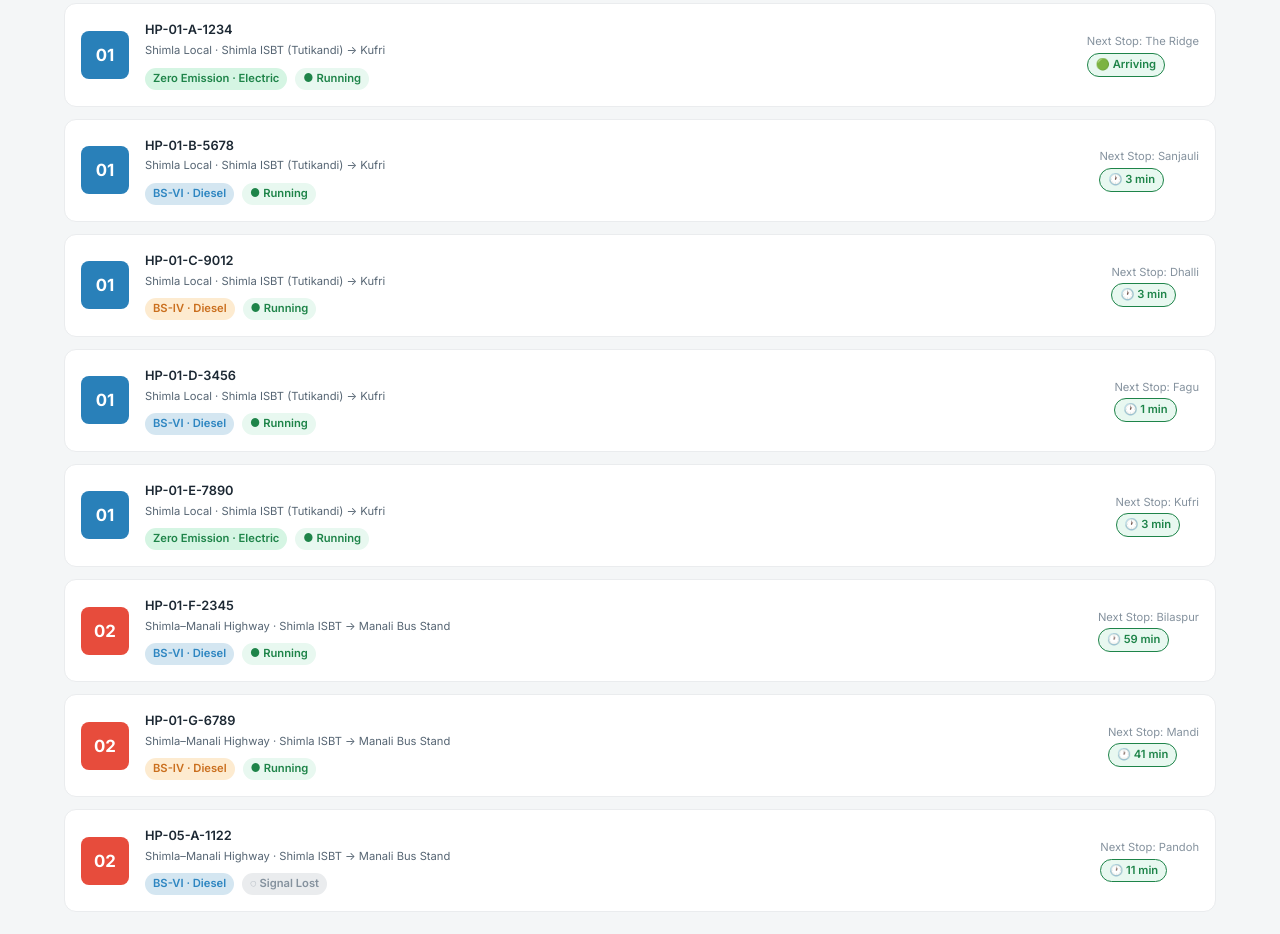
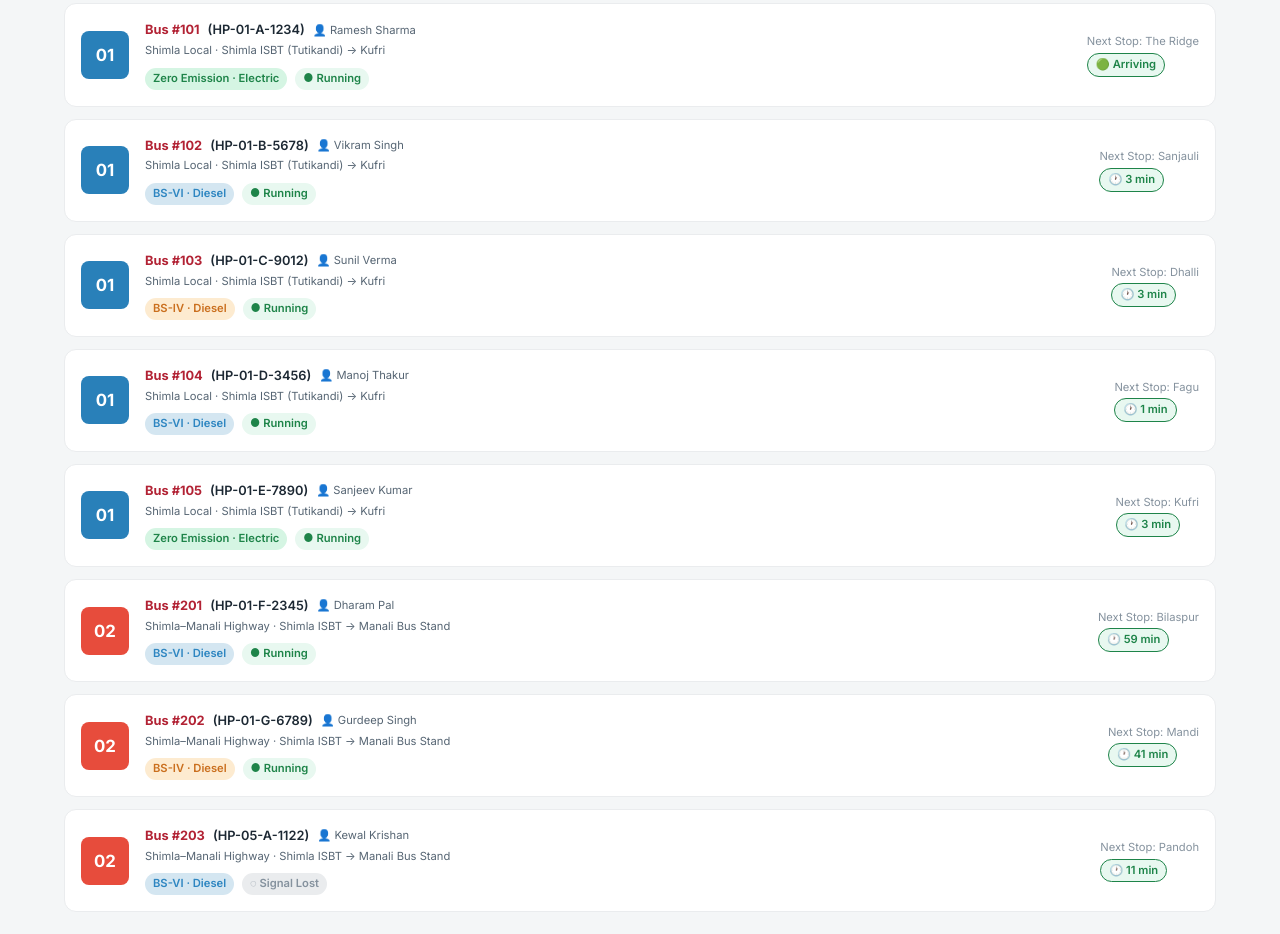
Before and after one commit to manan2607-07/hrtc-realtime-vehicle-tracking, a React (Vite) app: page / in a window 1280 px wide. Shown: the part 1060-1994 px from the top of the page. Built offline with nearby package versions, Linux system fonts and the light colour scheme.

Commit message:
Add driver info, bus number, arrival time, halt time, and departure time to live tracking, stop schedules, admin dashboard, and SMS demo

```diff
--- a/src/pages/admin/Reports.jsx
+++ b/src/pages/admin/Reports.jsx
@@ -191,21 +191,26 @@ export default function Reports() {
             <table className="data-table">
               <thead>
                 <tr>
+                  <th>Bus No.</th>
                   <th>Reg. No.</th>
+                  <th>Driver</th>
                   <th>Model</th>
-                  <th>Year</th>
                   <th>Fuel / Emission</th>
                 </tr>
               </thead>
               <tbody>
                 {VEHICLES.map(v => (
                   <tr key={v.id}>
+                    <td><strong style={{ color: 'var(--color-primary)' }}>{v.busNumber}</strong></td>
                     <td style={{ fontWeight: 600, fontSize: 'var(--font-size-xs)' }}>{v.registrationNo}</td>
+                    <td style={{ fontSize: 'var(--font-size-xs)' }}>
+                      <div style={{ fontWeight: 600 }}>👤 {v.driver?.name}</div>
+                      <div style={{ color: 'var(--color-text-muted)' }}>{v.driver?.empId}</div>
+                    </td>
                     <td style={{ fontSize: 'var(--font-size-xs)' }}>
                       {v.model}
                       {v.brandName && <span style={{ color: 'var(--color-accent)', marginLeft: 4 }}>({v.brandName})</span>}
                     </td>
-                    <td style={{ fontSize: 'var(--font-size-xs)' }}>{v.yearOfMfg}</td>
                     <td>
                       <SustainabilityBadge fuelType={v.fuelType} emissionStandard={v.emissionStandard} />
                     </td>
--- a/src/pages/citizen/Home.jsx
+++ b/src/pages/citizen/Home.jsx
@@ -227,7 +227,15 @@ export default function Home() {
                   {route?.routeNo || '?'}
                 </div>
                 <div className="bus-item__info">
-                  <div className="bus-item__reg">{vehicle?.registrationNo}</div>
+                  <div className="bus-item__reg" style={{ display: 'flex', alignItems: 'center', gap: '8px' }}>
+                    <span style={{ color: 'var(--color-primary)', fontWeight: 700 }}>{vehicle?.busNumber}</span>
+                    <span>({vehicle?.registrationNo})</span>
+                    {vehicle?.driver?.name && (
+                      <span style={{ fontSize: 'var(--font-size-xs)', color: 'var(--color-text-secondary)', fontWeight: 400 }}>
+                        👤 {vehicle.driver.name}
+                      </span>
+                    )}
+                  </div>
                   <div className="bus-item__route-name">
                     {route?.name} · {route?.origin} → {route?.destination}
                   </div>
--- a/src/pages/citizen/SMSDemo.jsx
+++ b/src/pages/citizen/SMSDemo.jsx
@@ -3,7 +3,7 @@ import { useSimulation } from '../../context/SimulationContext';
 import { useLanguage } from '../../context/LanguageContext';
 import { findStopByCode, ROUTES } from '../../simulation/routes';
 import { VEHICLES } from '../../simulation/vehicles';
-import { formatETA } from '../../simulation/eta';
+import { formatETA, formatClockTime } from '../../simulation/eta';
 
 export default function SMSDemo() {
   const { busStates } = useSimulation();
@@ -63,9 +63,10 @@ export default function SMSDemo() {
       let response = `HRTC Info - ${stop.name}\nStop Code: ${stop.code}\n\n`;
       top3.forEach((b, i) => {
         const conf = b.eta.confidence === 'live' ? '✓' : '~';
-        response += `${i + 1}. Rte ${b.route.routeNo} → ${b.busState.direction > 0 ? b.route.destination : b.route.origin}\n`;
-        response += `   Bus: ${b.vehicle.registrationNo}\n`;
-        response += `   ETA: ${formatETA(b.eta.etaMinutes)} ${conf}\n`;
+        response += `${i + 1}. ${b.vehicle.busNumber} (${b.vehicle.registrationNo}) · Rte ${b.route.routeNo}\n`;
+        response += `   Driver: ${b.vehicle.driver?.name || 'Assigned'}\n`;
+        response += `   ETA: ${formatETA(b.eta.etaMinutes)} ${conf} | Halt: ${b.eta.haltMinutes}m\n`;
+        response += `   Arr: ${formatClockTime(b.eta.arrivalTime)} | Dep: ${formatClockTime(b.eta.departureTime)}\n`;
         response += `   ${b.vehicle.fuelType === 'Electric' ? 'Electric' : b.vehicle.emissionStandard + ' ' + b.vehicle.fuelType}\n`;
         if (i < top3.length - 1) response += '\n';
       });
--- a/src/simulation/eta.js
+++ b/src/simulation/eta.js
@@ -159,7 +159,12 @@ export function computeETAs(busState, isTouristSeason = null) {
     else if (isStale) confidence = 'estimate';
     else if (etas.length > 3) confidence = 'estimate'; // Further stops are naturally less certain
 
-    const arrivalTime = new Date(now + cumulativeMinutes * 60000);
+    const haltMinutes = stops[i].haltMin ?? (
+      stops[i].name.includes('ISBT') || stops[i].name.includes('Stand') ? 5 : 2
+    );
+
+    const arrivalDate = new Date(now + cumulativeMinutes * 60000);
+    const departureDate = new Date(now + (cumulativeMinutes + haltMinutes) * 60000);
 
     etas.push({
       stopId: stops[i].id,
@@ -168,12 +173,23 @@ export function computeETAs(busState, isTouristSeason = null) {
       seqNo: stops[i].seqNo,
       etaMinutes: Math.round(cumulativeMinutes),
       confidence,
-      arrivalTime: arrivalTime.toISOString(),
+      arrivalTime: arrivalDate.toISOString(),
+      departureTime: departureDate.toISOString(),
+      haltMinutes,
       distanceKm: Math.round(segmentDist * 10) / 10,
     });
   }
 
   return etas;
+}
+
+/**
+ * Format clock time (e.g., "10:15 AM")
+ */
+export function formatClockTime(isoString) {
+  if (!isoString) return '--:--';
+  const d = new Date(isoString);
+  return d.toLocaleTimeString([], { hour: '2-digit', minute: '2-digit' });
 }
 
 /**
--- a/src/simulation/vehicles.js
+++ b/src/simulation/vehicles.js
@@ -1,5 +1,5 @@
 /**
- * HRTC Fleet Data — Simulated vehicles with fuel/emission info
+ * HRTC Fleet Data — Simulated vehicles with fuel/emission info, bus numbers & driver details
  * Represents HRTC's real mixed fleet: old diesel, newer BS-VI, CNG, and electric
  */
 
@@ -30,6 +30,7 @@ export const VEHICLES = [
   // Route 1 — Shimla Local (5 buses)
   {
     id: 'bus-001',
+    busNumber: 'Bus #101',
     registrationNo: 'HP-01-A-1234',
     depotId: 'depot-shimla',
     routeId: 'route-1',
@@ -39,9 +40,16 @@ export const VEHICLES = [
     model: 'Tata Starbus EV',
     brandName: 'HIM TARANG',
     yearOfMfg: 2024,
+    driver: {
+      name: 'Ramesh Sharma',
+      phone: '+91 98160-12341',
+      empId: 'HRTC-D-4012',
+      experienceYears: 12,
+    },
   },
   {
     id: 'bus-002',
+    busNumber: 'Bus #102',
     registrationNo: 'HP-01-B-5678',
     depotId: 'depot-shimla',
     routeId: 'route-1',
@@ -51,9 +59,16 @@ export const VEHICLES = [
     model: 'Ashok Leyland Viking',
     brandName: null,
     yearOfMfg: 2023,
+    driver: {
+      name: 'Vikram Singh',
+      phone: '+91 98160-12342',
+      empId: 'HRTC-D-4015',
+      experienceYears: 9,
+    },
   },
   {
     id: 'bus-003',
+    busNumber: 'Bus #103',
     registrationNo: 'HP-01-C-9012',
     depotId: 'depot-shimla',
     routeId: 'route-1',
@@ -63,9 +78,16 @@ export const VEHICLES = [
     model: 'Tata LP 712',
     brandName: null,
     yearOfMfg: 2018,
+    driver: {
+      name: 'Sunil Verma',
+      phone: '+91 98160-12343',
+      empId: 'HRTC-D-3890',
+      experienceYears: 15,
+    },
   },
   {
     id: 'bus-004',
+    busNumber: 'Bus #104',
     registrationNo: 'HP-01-D-3456',
     depotId: 'depot-shimla',
     routeId: 'route-1',
@@ -75,9 +97,16 @@ export const VEHICLES = [
     model: 'Force Traveller (Mini Bus)',
     brandName: null,
     yearOfMfg: 2025,
+    driver: {
+      name: 'Manoj Thakur',
+      phone: '+91 98160-12344',
+      empId: 'HRTC-D-4102',
+      experienceYears: 6,
+    },
   },
   {
     id: 'bus-005',
+    busNumber: 'Bus #105',
     registrationNo: 'HP-01-E-7890',
     depotId: 'depot-shimla',
     routeId: 'route-1',
@@ -87,11 +116,18 @@ export const VEHICLES = [
     model: 'BYD K7',
     brandName: 'HIM TARANG',
     yearOfMfg: 2025,
+    driver: {
+      name: 'Sanjeev Kumar',
+      phone: '+91 98160-12345',
+      empId: 'HRTC-D-4201',
+      experienceYears: 10,
+    },
   },
 
   // Route 2 — Shimla–Manali (6 buses)
   {
     id: 'bus-006',
+    busNumber: 'Bus #201',
     registrationNo: 'HP-01-F-2345',
     depotId: 'depot-shimla',
     routeId: 'route-2',
@@ -101,9 +137,16 @@ export const VEHICLES = [
     model: 'Volvo B7R',
     brandName: 'HIMSUTA',
     yearOfMfg: 2022,
+    driver: {
+      name: 'Dharam Pal',
+      phone: '+91 98160-23451',
+      empId: 'HRTC-D-3510',
+      experienceYears: 18,
+    },
   },
   {
     id: 'bus-007',
+    busNumber: 'Bus #202',
     registrationNo: 'HP-01-G-6789',
     depotId: 'depot-shimla',
     routeId: 'route-2',
@@ -113,9 +156,16 @@ export const VEHICLES = [
     model: 'Ashok Leyland Viking',
     brandName: null,
     yearOfMfg: 2019,
+    driver: {
+      name: 'Gurdeep Singh',
+      phone: '+91 98160-23452',
+      empId: 'HRTC-D-3620',
+      experienceYears: 11,
+    },
   },
   {
     id: 'bus-008',
+    busNumber: 'Bus #203',
     registrationNo: 'HP-05-A-1122',
     depotId: 'depot-kullu',
     routeId: 'route-2',
@@ -125,9 +175,16 @@ export const VEHICLES = [
     model: 'Tata Starbus',
     brandName: null,
     yearOfMfg: 2024,
+    driver: {
+      name: 'Kewal Krishan',
+      phone: '+91 98160-23453',
+      empId: 'HRTC-D-4155',
+      experienceYears: 7,
+    },
   },
   {
     id: 'bus-009',
+    busNumber: 'Bus #204',
     registrationNo: 'HP-05-B-3344',
     depotId: 'depot-kullu',
     routeId: 'route-2',
@@ -137,9 +194,16 @@ export const VEHICLES = [
     model: 'Tata Starbus CNG',
     brandName: null,
     yearOfMfg: 2024,
+    driver: {
+      name: 'Devinder Kumar',
+      phone: '+91 98160-23454',
+      empId: 'HRTC-D-4190',
+      experienceYears: 8,
+    },
   },
   {
     id: 'bus-010',
+    busNumber: 'Bus #205',
     registrationNo: 'HP-26-A-5566',
     depotId: 'depot-manali',
     routeId: 'route-2',
@@ -149,9 +213,16 @@ export const VEHICLES = [
     model: 'Tata LP 1512',
     brandName: null,
     yearOfMfg: 2014,
+    driver: {
+      name: 'Hemraj Sharma',
+      phone: '+91 98160-23455',
+      empId: 'HRTC-D-2980',
+      experienceYears: 20,
+    },
   },
   {
     id: 'bus-011',
+    busNumber: 'Bus #206',
     registrationNo: 'HP-26-B-7788',
     depotId: 'depot-manali',
     routeId: 'route-2',
@@ -161,11 +232,18 @@ export const VEHICLES = [
     model: 'Volvo B7R',
     brandName: 'HIMSUTA',
     yearOfMfg: 2023,
+    driver: {
+      name: 'Ashwani Kumar',
+      phone: '+91 98160-23456',
+      empId: 'HRTC-D-3744',
+      experienceYears: 14,
+    },
   },
 
   // Route 3 — Dharamshala–McLeod Ganj (4 buses)
   {
     id: 'bus-012',
+    busNumber: 'Bus #301',
     registrationNo: 'HP-18-A-2233',
     depotId: 'depot-dharamshala',
     routeId: 'route-3',
@@ -175,9 +253,16 @@ export const VEHICLES = [
     model: 'Tata Starbus EV',
     brandName: 'HIM TARANG',
     yearOfMfg: 2025,
+    driver: {
+      name: 'Pankaj Guleria',
+      phone: '+91 98160-34561',
+      empId: 'HRTC-D-4230',
+      experienceYears: 9,
+    },
   },
   {
     id: 'bus-013',
+    busNumber: 'Bus #302',
     registrationNo: 'HP-18-B-4455',
     depotId: 'depot-dharamshala',
     routeId: 'route-3',
@@ -187,9 +272,16 @@ export const VEHICLES = [
     model: 'Force Traveller (Mini Bus)',
     brandName: null,
     yearOfMfg: 2025,
+    driver: {
+      name: 'Surinder Pal',
+      phone: '+91 98160-34562',
+      empId: 'HRTC-D-4250',
+      experienceYears: 5,
+    },
   },
   {
     id: 'bus-014',
+    busNumber: 'Bus #303',
     registrationNo: 'HP-18-C-6677',
     depotId: 'depot-dharamshala',
     routeId: 'route-3',
@@ -199,9 +291,16 @@ export const VEHICLES = [
     model: 'Tata LP 712',
     brandName: null,
     yearOfMfg: 2017,
+    driver: {
+      name: 'Vijay Kumar',
+      phone: '+91 98160-34563',
+      empId: 'HRTC-D-3810',
+      experienceYears: 13,
+    },
   },
   {
     id: 'bus-015',
+    busNumber: 'Bus #304',
     registrationNo: 'HP-18-D-8899',
     depotId: 'depot-dharamshala',
     routeId: 'route-3',
@@ -211,6 +310,12 @@ export const VEHICLES = [
     model: 'Ashok Leyland CNG',
     brandName: null,
     yearOfMfg: 2024,
+    driver: {
+      name: 'Mohan Lal',
+      phone: '+91 98160-34564',
+      empId: 'HRTC-D-4112',
+      experienceYears: 10,
+    },
   },
 ];
 
```
Also changed, not shown: src/pages/admin/FleetMap.jsx (+19 -15 lines), src/pages/admin/RouteManager.jsx (+10 -3 lines), src/pages/citizen/LiveTrack.jsx (+65 -39 lines).
